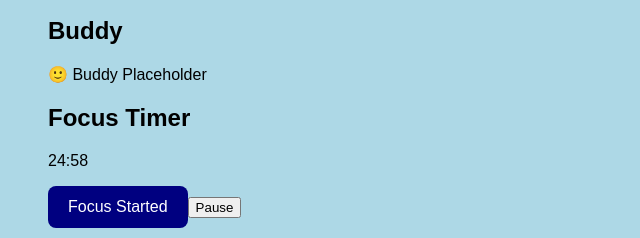
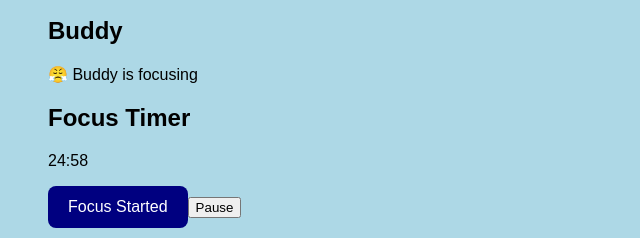
Before and after one commit to JamesIsaacDev/Gravity-Desk-Buddy-GDB-, a plain HTML site: page frontend/index.html in a window 1280 px wide. Both pictures are taken after a click on the button "Start Focus". Shown: the part 149-387 px from the top of the page, 0-640 px from the left. Drawn offline with Linux system fonts and the light colour scheme.

Commit message:
Add initial Buddy state model
- Added Buddy state tracking with ready, focusing, completed, and missed states
- Added a dedicated Buddy state class to the frontend
- Added a JavaScript reference to the Buddy display
- Connected Start Focus to the focusing Buddy state
- Verified Buddy state changes are visible in the local UI

```diff
--- a/frontend/app.js
+++ b/frontend/app.js
@@ -1,9 +1,12 @@
 const startButton = document.querySelector(".start-button");
 const timerDisplay = document.querySelector(".timer-display");
 const pauseButton = document.querySelector(".pause-button");
+const buddyDisplay = document.querySelector(".buddy-state");
 let focusDuration = 25;
 let isFocusActive = false;
 let timerInterval = null;
+// Buddy states: ready, focusing, completed, missed
+let buddyState = "ready";
 function formatTime(totalSeconds) {
     const minutes = Math.floor(totalSeconds / 60);
     const seconds = totalSeconds % 60;
@@ -23,6 +26,8 @@ function startTimer() {
 startButton.addEventListener("click", function () {
     if (isFocusActive === false) {
         isFocusActive = true;
+        buddyState = "focusing";
+        buddyDisplay.textContent = "😤 Buddy is focusing";
         startButton.textContent = "Focus Started";
         startTimer();
     }
--- a/frontend/index.html
+++ b/frontend/index.html
@@ -12,7 +12,7 @@
 
 <section>
     <h2>Buddy</h2>
-    <p>🙂 Buddy Placeholder</p>
+    <p class="buddy-state">🙂 Buddy Placeholder</p>
 </section>
 
 <section>
```
